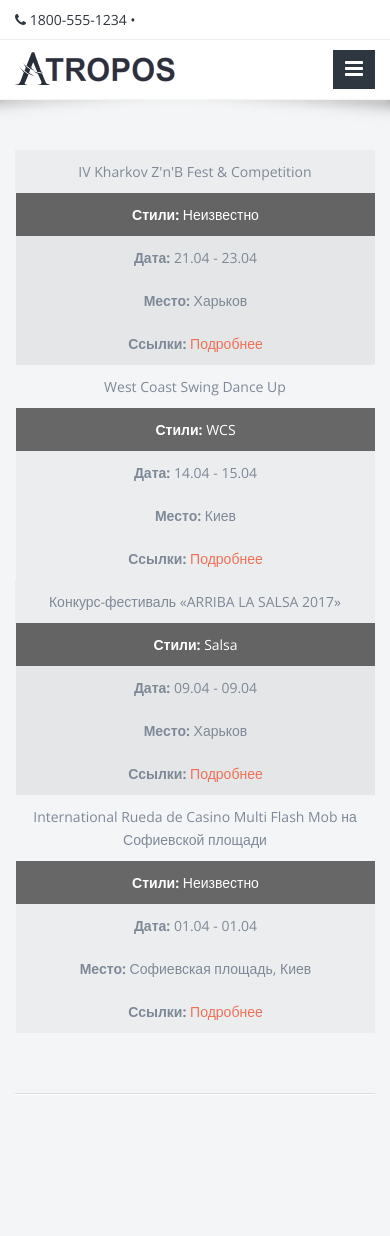
After one commit to PielliaVasyl/dance, a Django app: template templates/atropos/event_scheme.html in a window 390 px wide. The commit adds this page. Run offline with Django 3.2, Linux system fonts and the light colour scheme; the template is opened without the code that fills it: values that come from a table or form of the project are taken from there, others are empty; data comes from the database, SQL or seed files in the repository; both versions use the stored data as it was after the commit; tables that the repository leaves empty hold one stand-in row (values such as "Sample post"); some libraries are stand-ins or nearby versions.

Commit message:
Event_scheme

```diff
--- a/entities/models.py
+++ b/entities/models.py
@@ -121,6 +121,9 @@ class Event(models.Model):
 
     start_date = models.DateField(default=date.today, blank=True)
     end_date = models.DateField(default=date.today, blank=True)
+
+    def date(self):
+        return '{0} - {1}'.format(self.start_date.strftime('%d.%m'), self.end_date.strftime('%d.%m'))
 
     def get_start_date_day_of_week(self):
         if self.start_date:
--- a/templates/atropos/base.html
+++ b/templates/atropos/base.html
@@ -4,7 +4,7 @@
 <!--[if gt IE 9]><!-->	<html> <!--<![endif]-->
 	<head>
 		<meta charset="utf-8" />
-		<title>Atropos - Responsive Multipurpose</title>
+		<title>{% block title %}{% endblock %}Dance</title>
 		<meta name="keywords" content="dance, Ukraine" />
 		<meta name="description" content="" />
 
--- /dev/null
+++ b/templates/atropos/event_scheme.html
@@ -0,0 +1,319 @@
+{% extends "base.html" %}
+{% block title %} Расписание мероприятий - {% endblock %}
+
+{% block wrapper %}
+<style>
+    div.mega-price-table div.alternate {
+    background-color: rgba(0,0,0,0.03);
+}
+
+div.mega-price-table div.pricing {
+    margin-left: 1px !important;
+    background: rgba(0,0,0,0.03);
+}
+div.mega-price-table div .pricing.popular {
+    background-color: #676767;
+}
+@media (max-width: 992px) {
+.dance-title {
+    text-align: center;
+    margin-top: 5px;
+}
+}
+
+/* content styles */
+
+.inside {
+  margin-top: 20px;
+  margin-bottom: 20px;
+
+}
+.inside-full-height {
+  /*
+  // if you want to give content full height give him height: 100%;
+  // with content full height you can't apply margins to the content
+  // content full height does not work in ie http://stackoverflow.com/questions/27384433/ie-display-table-cell-child-ignores-height-100
+  */
+  height: 100%;
+  margin-top: 0;
+  margin-bottom: 0;
+}
+
+/* columns of same height styles */
+
+.row-height {
+  display: table;
+  table-layout: fixed;
+  height: 100%;
+  width: 100%;
+}
+.col-height {
+  display: table-cell;
+  float: none;
+  height: 100%;
+}
+
+@media (min-width: 992px) {
+  .row-md-height {
+    display: table;
+    table-layout: fixed;
+    height: 100%;
+    width: 100%;
+  }
+  .col-md-height {
+    display: table-cell;
+    float: none;
+    height: 100%;
+  }
+  }
+</style>
+        <!-- WRAPPER -->
+		<div id="wrapper">
+			<section class="container">
+                <!-- Full 1 -->
+                <!--<div class="row mega-price-table">
+
+                    <div class="col-md-4 col-sm-6 hidden-sm hidden-xs pricing-desc">
+
+                        <div class="pricing-title" style="height: 75px">
+                            <h3><small>Апрель 2017</small></h3>
+                        </div>
+
+                        <ul class="list-unstyled">
+                            {% for event in events %}
+                            <li {% if forloop.counter0|divisibleby:2 %} class="alternate" {% endif %}>{{ event.title }}</li>
+                            {% endfor %}
+                        </ul>
+
+                    </div>
+
+                    <div class="col-md-2 col-sm-6 block">
+                        <div class="pricing popular">
+
+                            <div class="pricing-head">
+                                <h3>Стили</h3>
+                                <small>танцев</small>
+                            </div>
+
+
+                            <ul class="pricing-table list-unstyled">
+                                {% for event in events %}
+                                <li {% if forloop.counter0|divisibleby:2 %} class="alternate" {% endif %}>
+                                    {% for dance_type in event.dance_types.all %}
+                                        {{ dance_type }} <br />
+                                    {% endfor %}
+                                    <span class="hidden-md hidden-lg">{{ event.title }}</span>
+                                </li>
+                                {% endfor %}
+                            </ul>
+
+
+                        </div>
+                    </div>
+
+                    <div class="col-md-2 col-sm-6 block">
+                        <div class="pricing">
+
+                            <div class="pricing-head">
+                                <h3>Дата</h3>
+                                <small>проведения</small>
+                            </div>
+
+
+
+                            <ul class="pricing-table list-unstyled">
+                                {% for event in events %}
+                                <li {% if forloop.counter0|divisibleby:2 %} class="alternate" {% endif %}>
+                                    {{ event.date }}
+                                    <span class="hidden-md hidden-lg">{{ event.title }}</span>
+                                </li>
+                                {% endfor %}
+                            </ul>
+
+                        </div>
+                    </div>
+
+                    <div class="col-md-2 col-sm-6 block">
+                        <div class="pricing">
+
+                            <div class="pricing-head">
+                                <h3>Место</h3>
+                                <small>проведения</small>
+                            </div>
+
+
+                            <ul class="pricing-table list-unstyled">
+                                {% for event in events %}
+                                <li {% if forloop.counter0|divisibleby:2 %} class="alternate" {% endif %}>
+                                    {{ event.get_locations }}
+                                    <span class="hidden-md hidden-lg">{{ event.title }}</span>
+                                </li>
+                                {% endfor %}
+                            </ul>
+
+
+                        </div>
+                    </div>
+
+                    <div class="col-md-2 col-sm-6 block">
+                        <div class="pricing">
+
+                            <div class="pricing-head">
+                                <h3>Ссылки</h3>
+                                <small>о мероприятии</small>
+                            </div>
+
+
+                            <ul class="pricing-table list-unstyled">
+                                {% for event in events %}
+                                <li {% if forloop.counter0|divisibleby:2 %} class="alternate" {% endif %}>
+                                    {% for link in event.links.all %}
+                                        <a href="{{ link }}" title="{{ link }}">Подробнее</a> <br />
+                                    {% endfor %}
+
+                                </li>
+                                {% endfor %}
+                            </ul>
+
+
+                        </div>
+                    </div>
+
+
+
+                </div> -->
+                <div class="row mega-price-table">
+
+                    <div class="row hidden-sm hidden-xs" style="margin: auto 0">
+                        <div class="col-md-4 col-sm-6 pricing-title" style="height: 75px; text-align: left">
+                            <h3><small>Апрель 2017</small></h3>
+                        </div>
+                        <div class="col-md-2 col-sm-6">
+                            <div class="pricing popular">
+                                <div class="pricing-head">
+                                    <h3>Стили</h3>
+                                    <small>танцев</small>
+                                </div>
+                            </div>
+                        </div>
+
+                        <div class="col-md-2 col-sm-6">
+                            <div class="pricing">
+                                <div class="pricing-head">
+                                    <h3>Дата</h3>
+                                    <small>проведения</small>
+                                </div>
+                            </div>
+                        </div>
+
+                        <div class="col-md-2 col-sm-6">
+                            <div class="pricing">
+                                <div class="pricing-head">
+                                    <h3>Место</h3>
+                                    <small>проведения</small>
+                                </div>
+                            </div>
+                        </div>
+
+                        <div class="col-md-2 col-sm-6">
+                            <div class="pricing">
+                                <div class="pricing-head">
+                                    <h3>Ссылки</h3>
+                                    <small>о мероприятии</small>
+                                </div>
+                            </div>
+                        </div>
+                    </div>
+
+                    <!-- option list -->
+                        {% for event in events %}
+                    <div class="row" style="margin: auto 0">
+                        <div class="row-height">
+
+                            <div class="col-md-4 col-md-height">
+                                <div class="inside inside-full-height">
+                                    <div class="dance-title inside inside-full-height{% if forloop.counter0|divisibleby:2 %} alternate{% endif %}" style="padding: 10px; color: #7e8998;">
+                                        {{ event.title }}
+                                    </div>
+                                </div>
+                            </div>
+
+                            <div class="col-md-2 col-md-height">
+                                <!--<div class="inside inside-full-height"> -->
+                                    <div class="pricing popular inside inside-full-height">
+                                        <div class="inside inside-full-height{% if forloop.counter0|divisibleby:2 %} alternate{% endif %}" style="padding: 10px; text-align: center; color: #7e8998;">
+                                            {% if not event.dance_types.all %}
+                                            <span class="hidden-md hidden-lg"><b>Стили:</b> Неизвестно</span>
+                                            <br />
+                                            {% else %}
+                                            <span class="hidden-md hidden-lg"><b>Стили: </b></span>
+                                            {% endif %}
+                                            {% for dance_type in event.dance_types.all %}
+                                            {{ dance_type }} <br />
+                                            {% endfor %}
+                                        </div>
+                                    </div>
+                                <!--</div> -->
+                            </div>
+
+                            <div class="col-md-2 col-md-height">
+                                <!--<div class="inside inside-full-height">-->
+                                    <div class="pricing inside inside-full-height">
+                                        <div class="inside inside-full-height{% if forloop.counter0|divisibleby:2 %} alternate{% endif %}" style="padding: 10px; text-align: center; color: #7e8998;">
+                                            <span class="hidden-md hidden-lg"><b>Дата: </b></span>
+                                            {{ event.date }}
+                                        </div>
+                                    </div>
+                                <!--</div>-->
+                            </div>
+
+                            <div class="col-md-2 col-md-height">
+                                <!--<div class="inside inside-full-height"> -->
+                                    <div class="pricing inside inside-full-height">
+                                        <div class="inside inside-full-height{% if forloop.counter0|divisibleby:2 %} alternate{% endif %}" style="padding: 10px; text-align: center; color: #7e8998;">
+                                            <span class="hidden-md hidden-lg"><b>Место: </b></span>
+                                            {{ event.get_locations }}
+                                        </div>
+                                    </div>
+                                <!--</div> -->
+                            </div>
+
+                            <div class="col-md-2 col-md-height">
+                                <!--<div class="inside inside-full-height"> -->
+                                    <div class="pricing inside inside-full-height">
+                                        <div class="inside inside-full-height{% if forloop.counter0|divisibleby:2 %} alternate{% endif %}" style="padding: 10px; text-align: center; color: #7e8998;">
+                                            <span class="hidden-md hidden-lg"><b>Ссылки: </b></span>
+                                            {% for link in event.links.all %}
+                                            <a href="{{ link }}" title="{{ link }}">Подробнее</a> <br />
+                                            {% endfor %}
+                                        </div>
+                                    </div>
+                                <!--</div> -->
+                            </div>
+                        </div>
+                    </div>
+                        {% endfor %}
+
+                        <!-- /option list -->
+
+                </div>
+                <!-- /Full 1 -->
+                <hr />
+            </section>
+                  <!--     </div> -->
+        </div>
+
+
+{% for event in events %}
+
+
+<!--
+<p>
+    {% for event_type in event.event_types.all %}
+        {{ event_type }},
+    {% endfor %} |
+</p>
+-->
+
+{% endfor%}
+{% endblock %}
--- a/templates/atropos/head_css.html
+++ b/templates/atropos/head_css.html
@@ -20,6 +20,7 @@
 		<style>
 			a[href~="{{ request.path }}"]
 			{
-				font-weight: bold !important;
+				//font-weight: bold !important;
+				color: black !important;
 			}
 		</style>
```
Also changed, not shown: templates/event_scheme.html (deleted, +0 -23 lines), db.sqlite3.
